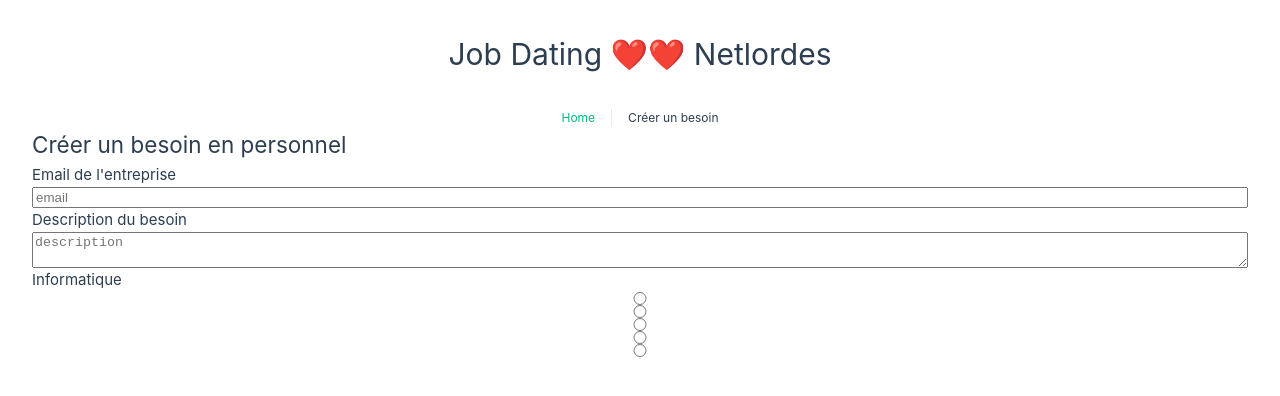
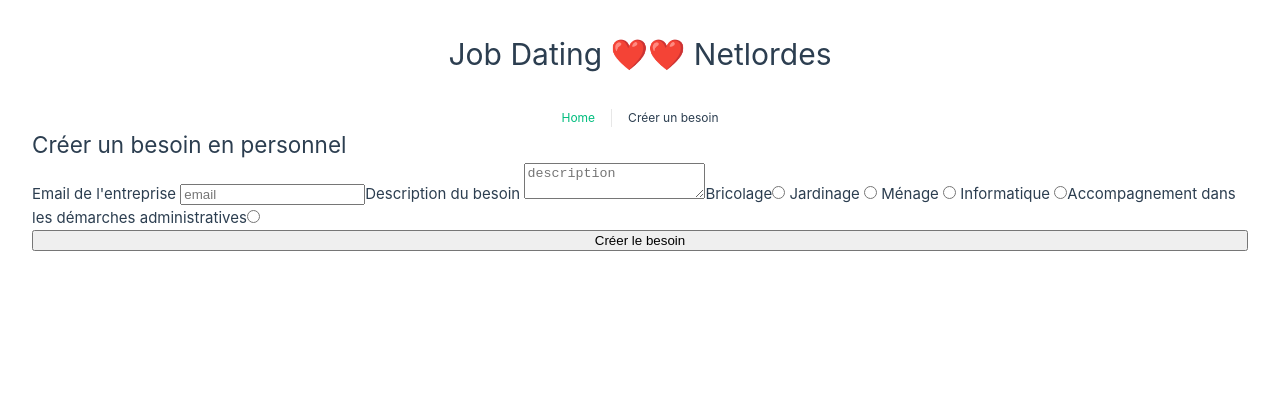
Before and after one commit to dylanbaud/crazy-charly-day, a Vue app in the folder frontend/: page /createbesoin in a window 1280 px wide. Shown: the top 396 px of the page. Built offline with nearby package versions, Linux system fonts and the light colour scheme.

Commit message:
formulaire

```diff
--- a/frontend/src/components/CreateBesoin.vue
+++ b/frontend/src/components/CreateBesoin.vue
@@ -13,6 +13,7 @@
 <template>
   <h2> Créer un besoin en personnel</h2>
 
+  <div id="formulaire">
     <label for="email_entreprise"> Email de l'entreprise </label>
     <input v-model="email_entreprise" type="email" id="email_entreprise" name="email_entreprise" placeholder="email"
       required>
@@ -21,13 +22,19 @@
     <textarea v-model="description_besoin" id="description_besoin" name="description_besoin" placeholder="description"
       required></textarea>
 
+    <label for="competence_BR">Bricolage</label>
+    <input v-model="competence_besoin" type="radio" id="competence_BR" name="competence_besoin" value="BR">
+    <label for="competence_JD"> Jardinage </label>
+    <input v-model="competence_besoin" type="radio" id="competence_JD" name="competence_besoin" value="JD">
+    <label for="competence_MN"> Ménage </label>
+    <input v-model="competence_besoin" type="radio" id="competence_MN" name="competence_besoin" value="MN">
     <label for="competence_IF"> Informatique </label>
-  <input v-model="competence_besoin" type="radio" id="competence_BR" name="competence_besoin" value="BR">
-  <input v-model="competence_besoin" type="radio" id="competence_JD" name="competence_besoin" value="JD">
-  <input v-model="competence_besoin" type="radio" id="competence_MN" name="competence_besoin" value="MN">
     <input v-model="competence_besoin" type="radio" id="competence_IF" name="competence_besoin" value="IF">
+    <label for="competence_AD">Accompagnement dans les démarches administratives</label>
     <input v-model="competence_besoin" type="radio" id="competence_AD" name="competence_besoin" value="AD">
 
+  </div>
+  <button @click="creerBesoin">Créer le besoin</button>
 </template>
 
 <style lang="scss" scoped></style>
```
Lines whose indentation alone changed are shown as unchanged.
